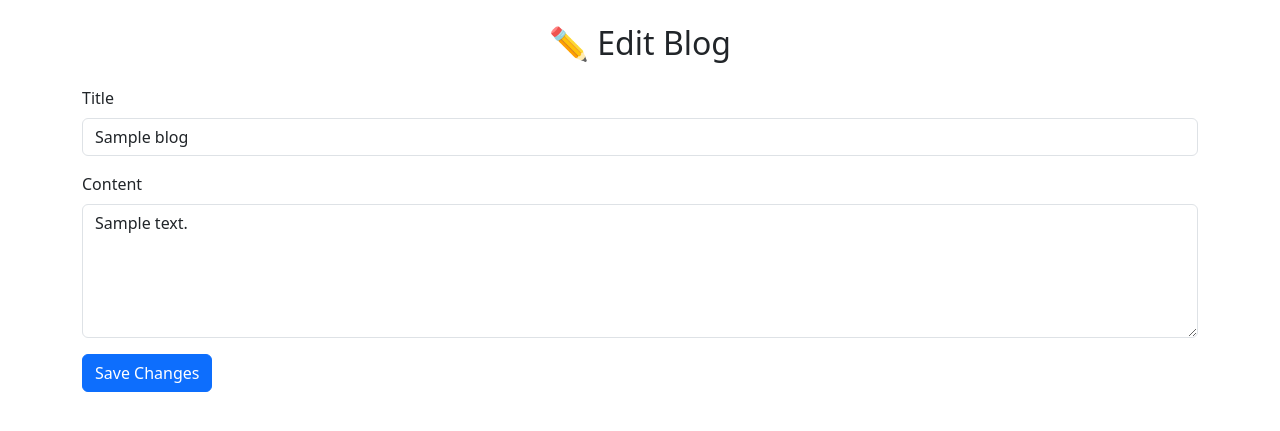
After one commit to toanvkht/ProjectS, a Node server app: template views/blog/edit.hbs in a window 1280 px wide. The commit adds this page. Shown: the top 431 px of the page. Run offline with Node 20, Linux system fonts and the light colour scheme; the template is opened without the code that fills it: most values are stand-ins (such as "Sample title", 1, 10 or a date in 2020); data that the repository does not hold is empty; some libraries are stand-ins or nearby versions.

Commit message:
update Edit and delete blog

```diff
--- /dev/null
+++ b/views/blog/edit.hbs
@@ -0,0 +1,25 @@
+<!DOCTYPE html>
+<html lang="vi">
+<head>
+    <meta charset="UTF-8">
+    <meta name="viewport" content="width=device-width, initial-scale=1.0">
+    <title>Edit Blog</title>
+    <link href="https://cdn.jsdelivr.net/npm/bootstrap@5.3.0/dist/css/bootstrap.min.css" rel="stylesheet">
+</head>
+<body>
+    <div class="container mt-4">
+        <h2 class="text-center mb-4">✏ Edit Blog</h2>
+        <form action="/blog/edit/{{blog._id}}" method="post">
+            <div class="mb-3">
+                <label for="title" class="form-label">Title</label>
+                <input type="text" class="form-control" id="title" name="title" value="{{blog.title}}" required>
+            </div>
+            <div class="mb-3">
+                <label for="content" class="form-label">Content</label>
+                <textarea class="form-control" id="content" name="content" rows="5" required>{{blog.content}}</textarea>
+            </div>
+            <button type="submit" class="btn btn-primary">Save Changes</button>
+        </form>
+    </div>
+</body>
+</html>
--- a/views/blog/index.hbs
+++ b/views/blog/index.hbs
@@ -48,7 +48,6 @@
         </div>
     </nav>
 
-
     <!-- Main Content -->
     <div class="container mt-4">
         <h2 class="text-center mb-4">📖 All Blogs</h2>
@@ -60,6 +59,10 @@
                         <h5 class="card-title text-primary">{{this.title}}</h5>
                         <p class="card-text">{{this.content}}</p>
                         <p class="card-text"><small class="text-muted">By {{this.author.fullname}} ({{this.role}})</small></p>
+                        <a href="/blog/edit/{{this._id}}" class="btn btn-warning btn-sm">✏ Edit</a>
+                        <form action="/blog/delete/{{this._id}}" method="post" class="d-inline">
+                            <button type="submit" class="btn btn-danger btn-sm">🗑 Delete</button>
+                        </form>
                     </div>
                 </div>
             </div>
```
Also changed, not shown: routes/blog.js (+47 -0 lines).
